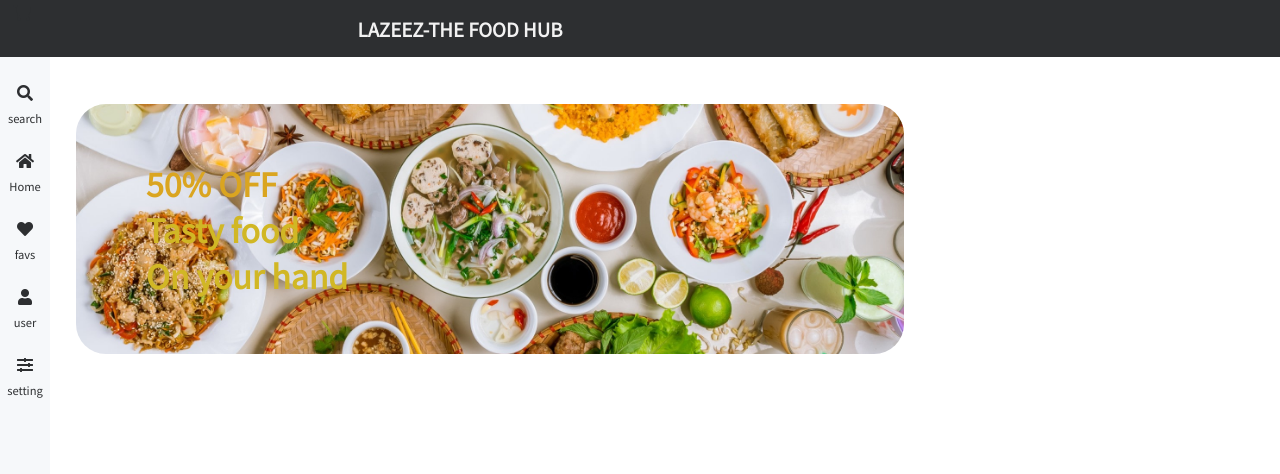
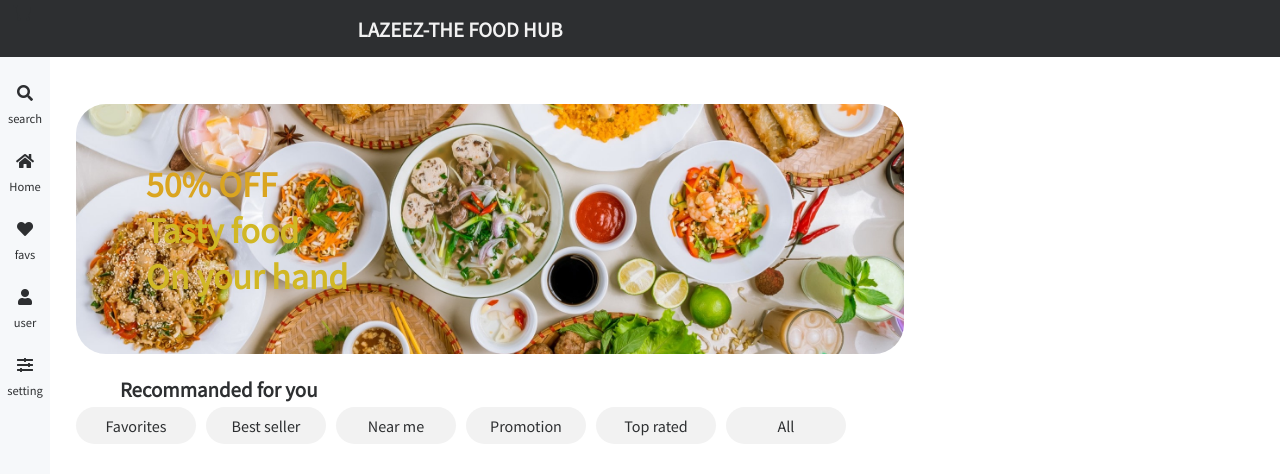
Before and after one commit to abhinavkumar0811/LAZZEZ-THE-FOOD-HUB, a plain HTML site: page home.html in a window 1280 px wide. Drawn offline with Linux system fonts and the light colour scheme.

Commit message:
add a index.html

```diff
--- a/home.html
+++ b/home.html
@@ -53,6 +53,15 @@
                     Tasty food <br> On your hand</h1>
                 </div>
             </div>
+            <h3 class="dashboard title">Recommanded for you</h3>
+            <div class="dashboard-menu">
+                <a href="#">Favorites</a>
+                <a href="#">Best seller</a>
+                <a href="#">Near me</a>
+                <a href="#">Promotion</a>
+                <a href="#">Top rated</a>
+                <a href="#">All</a>
+            </div>
           </div>
 
 
```
